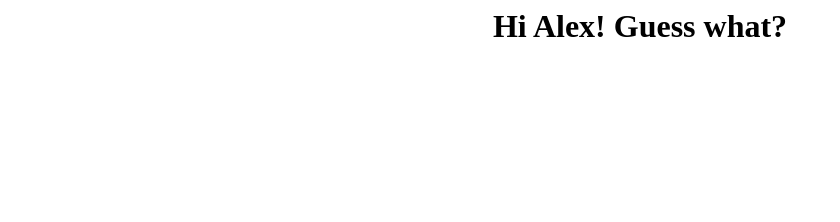
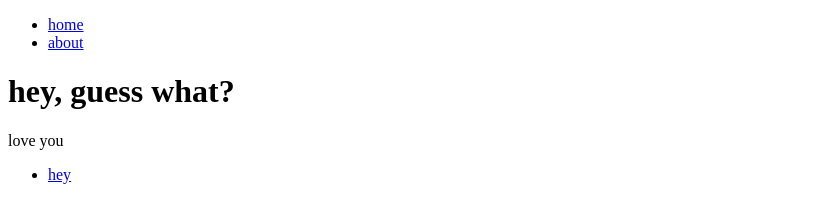
Before and after one commit to hexenkunst/heyguesswhat, a plain HTML site: page index.html in a window 1280 px wide. Shown: the whole page, without its empty margins (0-840 px from the left). Drawn offline with Linux system fonts and the light colour scheme.

Commit message:
Update index.html

```diff
--- a/index.html
+++ b/index.html
@@ -1 +1,25 @@
-<center><h1>Hi Alex! Guess what?</h1></center>
+<!DOCTYPE html>
+<html>
+	<head>
+		<title>Hi Alex~</title>
+	</head>
+	<body>
+		<nav>
+    		<ul>
+        		<li><a href="/">home</a></li>
+	        	<li><a href="/about">about</a></li>
+    		</ul>
+		</nav>
+		<div class="container">
+    		<div class="blurb">
+        		<h1>hey, guess what?</h1>
+				<p>love you</p>
+    		</div><!-- /.blurb -->
+		</div><!-- /.container -->
+		<footer>
+    		<ul>
+        		<li><a href="https://twitter.com/hexnkunst">hey</a></li>
+			</ul>
+		</footer>
+	</body>
+</html>
```
